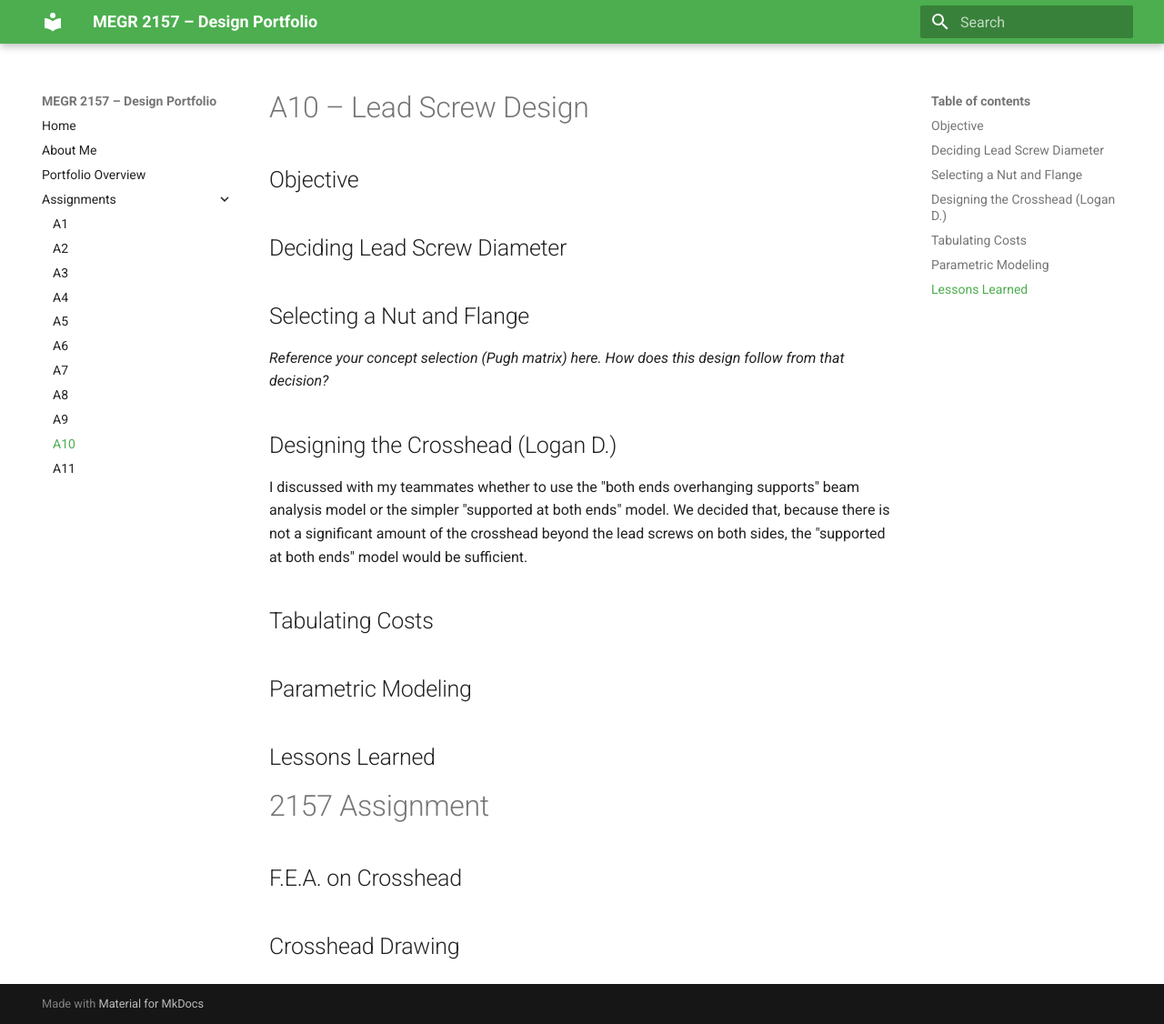
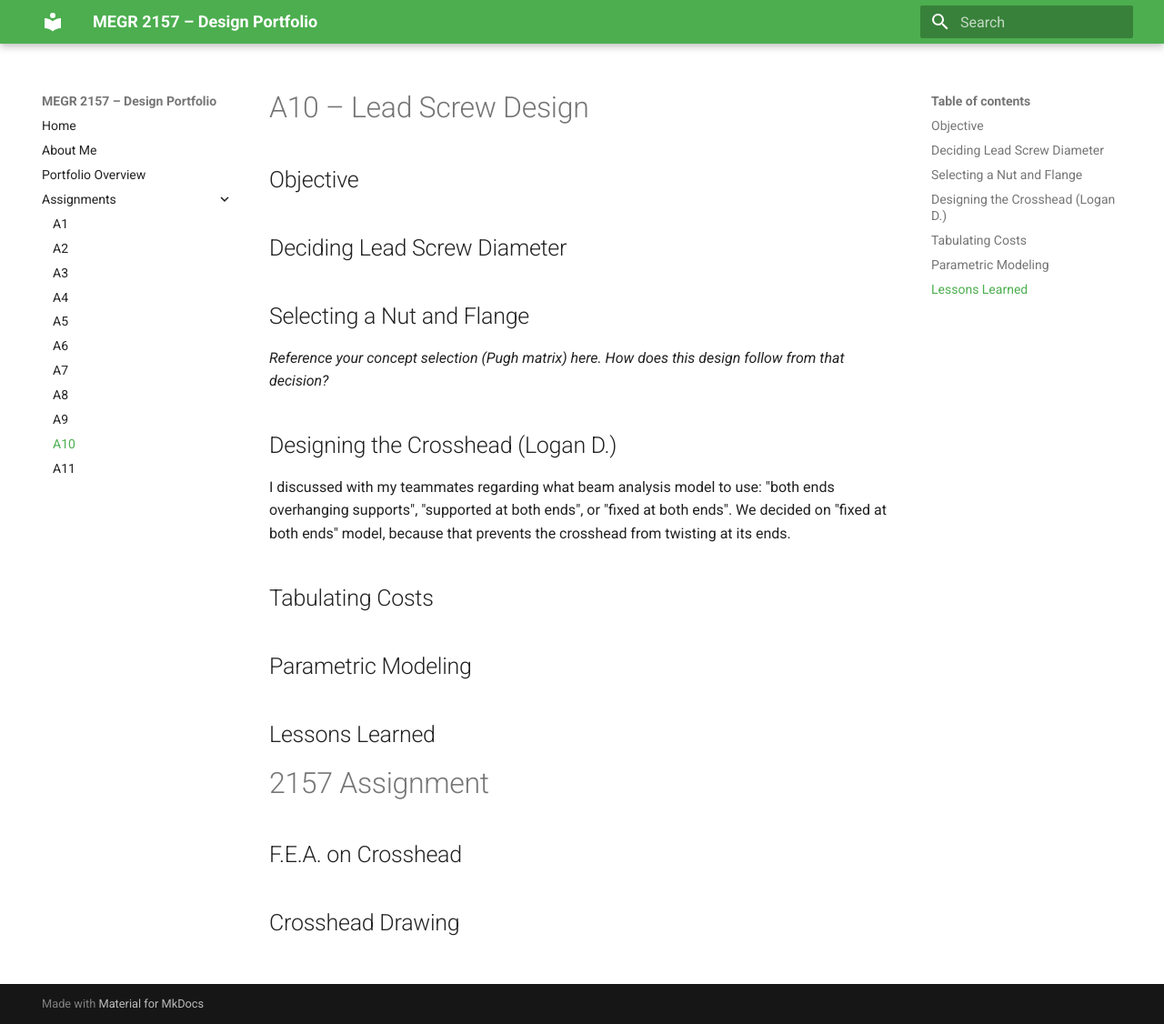
Before and after one commit to Ldreifuss/megr2157-project-portfolio, an MkDocs documentation site: the page built from docs/assignments/A10/index.md, in a window 1280 px wide and 1126 px high. Shown: the whole window at 91% size. Built offline with MkDocs 1.6.1 and Material for MkDocs 9.7.7, drawn with Linux system fonts in a browser that asks for light colours.

Commit message:
Update index.md

```diff
--- a/docs/assignments/A10/index.md
+++ b/docs/assignments/A10/index.md
@@ -10,7 +10,7 @@
 _Reference your concept selection (Pugh matrix) here. How does this design follow from that decision?_
 
 ## Designing the Crosshead (Logan D.)
-I discussed with my teammates whether to use the "both ends overhanging supports" beam analysis model or the simpler "supported at both ends" model. We decided that, because there is not a significant amount of the crosshead beyond the lead screws on both sides, the "supported at both ends" model would be sufficient.
+I discussed with my teammates regarding what beam analysis model to use: "both ends overhanging supports", "supported at both ends", or "fixed at both ends". We decided on "fixed at both ends" model, because that prevents the crosshead from twisting at its ends.
 
 ## Tabulating Costs
 
```
